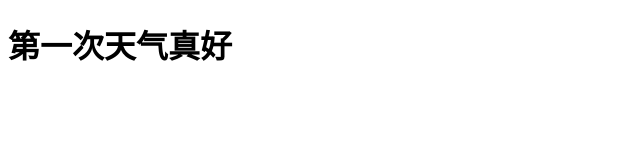
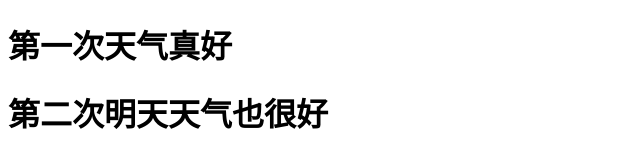
Before and after one commit to yx002030/test002, a plain HTML site: page index.html in a window 1280 px wide. Shown: the whole page, without its empty margins (0-640 px from the left). Drawn offline with Linux system fonts and the light colour scheme.

Commit message:
第二次修改

```diff
--- a/index.html
+++ b/index.html
@@ -7,5 +7,6 @@
 </head>
 <body>
     <h1>第一次天气真好</h1>
+    <h1>第二次明天天气也很好</h1>
 </body>
 </html>
```
